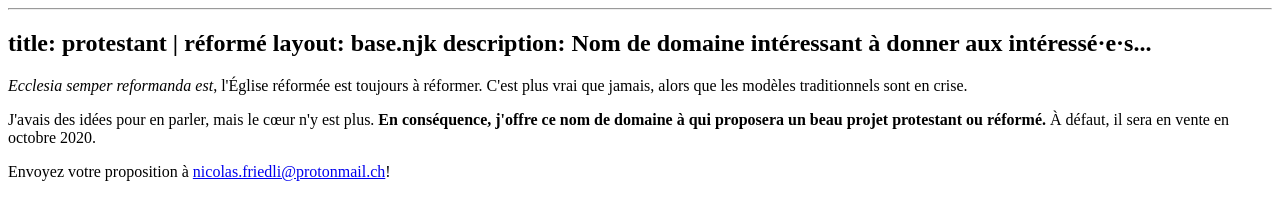
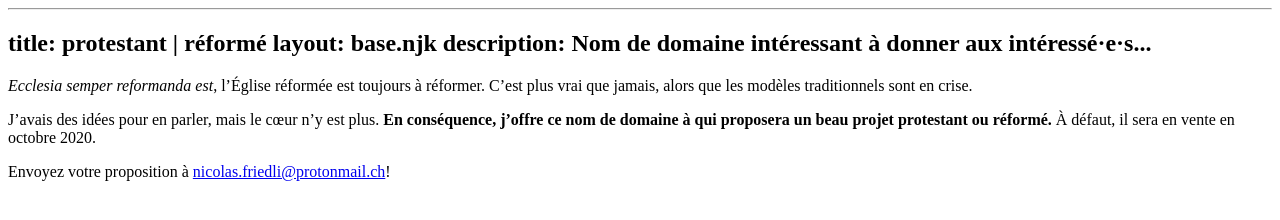
Before and after one commit to nfriedli/reforme.ch, an Eleventy site: page index.md in a window 1280 px wide. Built offline with nearby package versions, Linux system fonts and the light colour scheme; Eleventy itself is replaced by a stand-in of ours; files that its build step writes are made by us from their sources.

Commit message:
Meta description correcte + typo

```diff
--- a/_includes/base.njk
+++ b/_includes/base.njk
@@ -5,7 +5,7 @@
     <meta charset="UTF-8">
     <meta name="viewport" content="width=device-width, initial-scale=1.0">
     <title>{{ title }}</title>
-    <meta property="description" content="{{ description }}"/>
+    <meta name="description" content="{{ description }}"/>
 
     <meta property="og:title" content="{{ title }}"/>
     <meta property="og:type" content="article"/>
--- a/index.md
+++ b/index.md
@@ -4,11 +4,11 @@ layout: base.njk
 description: Nom de domaine intéressant à donner aux intéressé·e·s...
 ---
 
-*Ecclesia semper reformanda est*, l'Église réformée est toujours à réformer.
-C'est plus vrai que jamais, alors que les modèles traditionnels sont en crise.
+*Ecclesia semper reformanda est*, l’Église réformée est toujours à réformer.
+C’est plus vrai que jamais, alors que les modèles traditionnels sont en crise.
 
-J'avais des idées pour en parler, mais le cœur n'y est plus.
-**En conséquence, j'offre ce nom de domaine à qui proposera un beau projet protestant ou réformé.**
+J’avais des idées pour en parler, mais le cœur n’y est plus.
+**En conséquence, j’offre ce nom de domaine à qui proposera un beau projet protestant ou réformé.**
 À défaut, il sera en vente en octobre 2020.
 
 Envoyez votre proposition à [nicolas.friedli@protonmail.ch](mailto:nicolasfriedli@protonmail.ch "Contacter Nicolas Friedli")!
```
Also changed, not shown: 1 other file.
